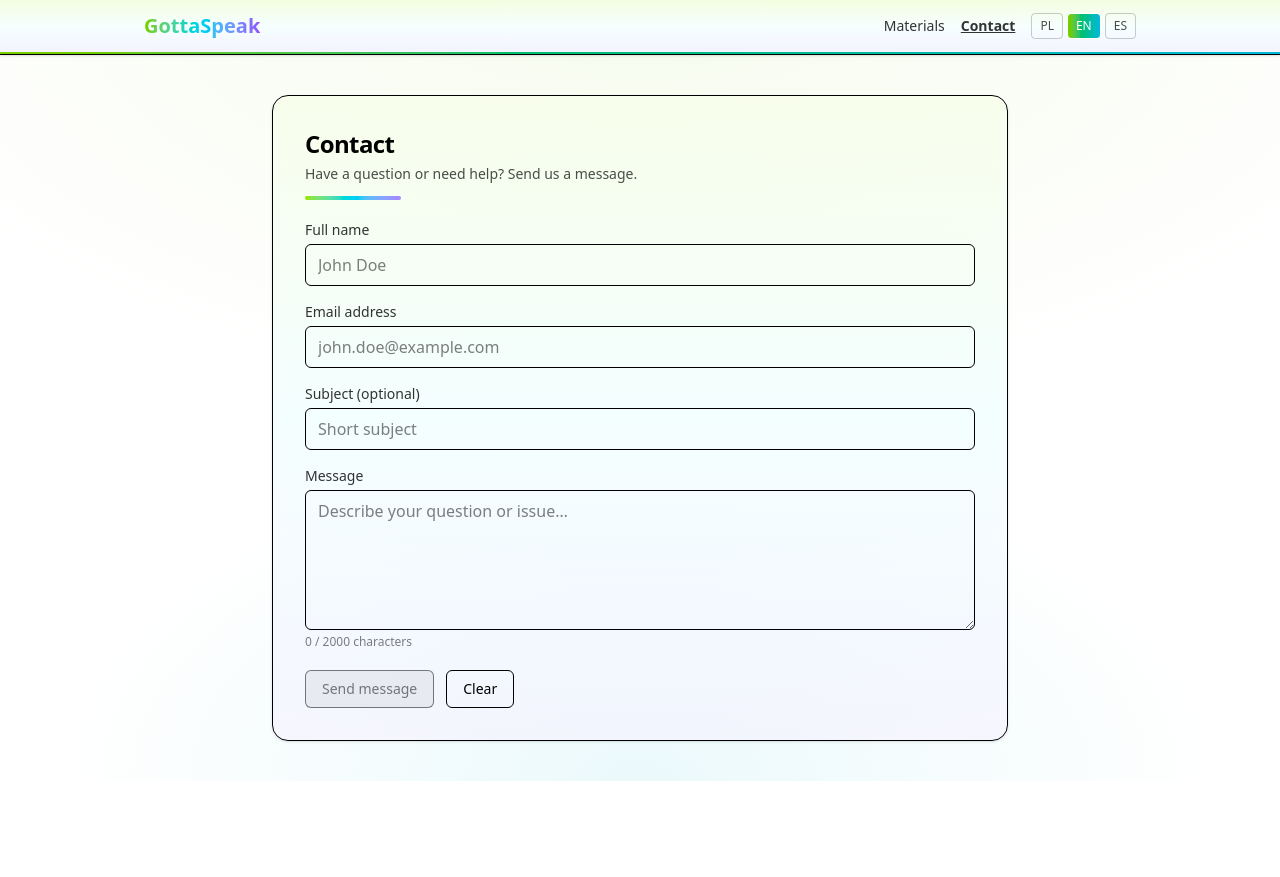
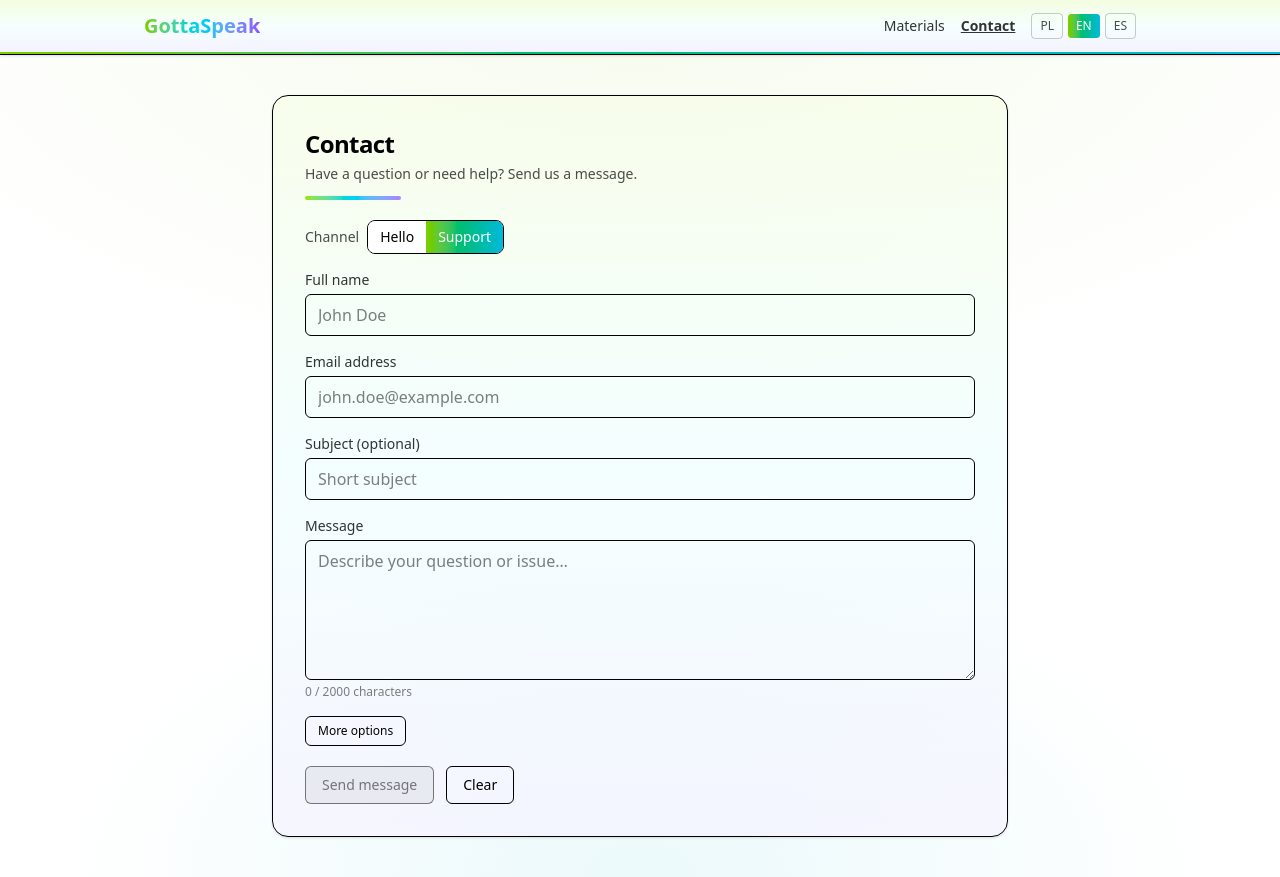
Before and after one commit to Ania58/gottaspeak-frontend, a React (Vite) app: page /contact in a window 1280 px wide. Before the commit the page ends 800 px from the top, so only its background shows below. Built offline with nearby package versions, Linux system fonts and the light colour scheme; no server answers.

Commit message:
feat(contact): use /support-mail/contact with channel selector (hello/support) + optional userId

```diff
--- a/src/i18next/translations.en.json
+++ b/src/i18next/translations.en.json
@@ -70,6 +70,10 @@
       "subject": "Short subject",
       "message": "Describe your question or issue…"
     },
+    "channel": { "label": "Channel", "hello": "Hello", "support": "Support" },
+    "advanced": { "show": "More options", "hide": "Fewer options" },
+    "userId": "User ID",
+    "optional": "optional",
     "errors": {
       "name": "Please enter your name.",
       "email": "Please enter a valid email address.",
--- a/src/i18next/translations.es.json
+++ b/src/i18next/translations.es.json
@@ -70,6 +70,10 @@
       "subject": "Asunto breve",
       "message": "Describe tu pregunta o problema…"
     },
+    "channel": { "label": "Canal", "hello": "Hello", "support": "Soporte" },
+    "advanced": { "show": "Más opciones", "hide": "Menos opciones" },
+    "userId": "ID de usuario",
+    "optional": "opcional",
     "errors": {
       "name": "Introduce tu nombre.",
       "email": "Introduce un correo válido.",
--- a/src/i18next/translations.pl.json
+++ b/src/i18next/translations.pl.json
@@ -71,6 +71,10 @@
       "subject": "Krótki temat",
       "message": "Opisz proszę swój problem lub pytanie…"
     },
+    "channel": { "label": "Kanał", "hello": "Hello", "support": "Support" },
+    "advanced": { "show": "Więcej opcji", "hide": "Mniej opcji" },
+    "userId": "ID użytkownika",
+    "optional": "opcjonalne",
     "errors": {
       "name": "Podaj imię i nazwisko.",
       "email": "Podaj poprawny adres e-mail.",
--- a/src/pages/contact/ContactPage.tsx
+++ b/src/pages/contact/ContactPage.tsx
@@ -5,11 +5,15 @@ const API_URL =
   (import.meta.env.VITE_API_URL as string | undefined)?.replace(/\/+$/, "") ||
   "http://localhost:4000";
 
+type Channel = "hello" | "support";
+
 type FormState = {
   name: string;
   email: string;
   subject: string;
   message: string;
+  channel: Channel;
+  userId?: string;
 };
 
 export default function ContactPage() {
@@ -20,8 +24,10 @@ export default function ContactPage() {
     email: "",
     subject: "",
     message: "",
+    channel: "support",
+    userId: "",
   });
-  const [touched, setTouched] = useState<Record<keyof FormState, boolean>>({
+  const [touched, setTouched] = useState<Record<keyof Omit<FormState, "channel" | "userId">, boolean>>({
     name: false,
     email: false,
     subject: false,
@@ -30,14 +36,15 @@ export default function ContactPage() {
   const [submitting, setSubmitting] = useState(false);
   const [error, setError] = useState("");
   const [ok, setOk] = useState(false);
+  const [advanced, setAdvanced] = useState(false);
 
   const emailOk = useMemo(
     () => /^[^\s@]+@[^\s@]+\.[^\s@]+$/.test(form.email.trim()),
     [form.email]
   );
 
-  const errors: Partial<Record<keyof FormState, string>> = useMemo(() => {
-    const e: Partial<Record<keyof FormState, string>> = {};
+  const errors: Partial<Record<keyof Omit<FormState, "channel" | "userId">, string>> = useMemo(() => {
+    const e: Partial<Record<keyof Omit<FormState, "channel" | "userId">, string>> = {};
     if (!form.name.trim()) e.name = t("contact.errors.name");
     if (!emailOk) e.email = t("contact.errors.email");
     if (!form.message.trim() || form.message.trim().length < 3)
@@ -61,11 +68,17 @@ export default function ContactPage() {
     const id = window.setTimeout(() => {
       localStorage.setItem(
         "contactDraft",
-        JSON.stringify({ name: form.name, email: form.email, subject: form.subject })
+        JSON.stringify({
+          name: form.name,
+          email: form.email,
+          subject: form.subject,
+          channel: form.channel,
+          userId: form.userId,
+        })
       );
     }, 250);
     return () => window.clearTimeout(id);
-  }, [form.name, form.email, form.subject]);
+  }, [form.name, form.email, form.subject, form.channel, form.userId]);
 
   async function onSubmit(e: React.FormEvent) {
     e.preventDefault();
@@ -76,7 +89,7 @@ export default function ContactPage() {
 
     setSubmitting(true);
     try {
-      const r = await fetch(`${API_URL}/contact`, {
+      const r = await fetch(`${API_URL}/support-mail/contact`, {
         method: "POST",
         headers: { "Content-Type": "application/json" },
         body: JSON.stringify({
@@ -84,6 +97,8 @@ export default function ContactPage() {
           email: form.email.trim(),
           message: form.message.trim().slice(0, 2000),
           subject: form.subject.trim() || undefined,
+          channel: form.channel,
+          userId: form.userId?.trim() || undefined,
         }),
       });
 
@@ -111,24 +126,30 @@ export default function ContactPage() {
             <div className="mt-3 h-1 w-24 rounded-full bg-gradient-to-r from-lime-400 via-cyan-400 to-violet-400" />
           </header>
 
-          {ok && (
-            <div
-              role="status"
-              aria-live="polite"
-              className="mb-4 animate-[fadeSlide_.2s_ease-out] rounded-lg border border-emerald-200 bg-emerald-50 px-4 py-3 text-sm text-emerald-800"
-            >
-              {t("contact.success")}
+          <div className="mb-4 flex flex-wrap items-center gap-2">
+            <span className="text-sm text-black/70">{t("contact.channel.label")}</span>
+            <div className="inline-flex overflow-hidden rounded-lg border">
+              {(["hello", "support"] as Channel[]).map((c) => {
+                const active = form.channel === c;
+                return (
+                  <button
+                    key={c}
+                    type="button"
+                    onClick={() => setForm((f) => ({ ...f, channel: c }))}
+                    className={
+                      "cursor-pointer px-3 py-1.5 text-sm transition " +
+                      (active
+                        ? "text-white bg-gradient-to-r from-lime-500 via-emerald-500 to-cyan-500"
+                        : "bg-white hover:bg-black/5")
+                    }
+                    aria-pressed={active}
+                  >
+                    {t(`contact.channel.${c}`)}
+                  </button>
+                );
+              })}
             </div>
-          )}
-          {error && (
-            <div
-              role="alert"
-              className="mb-4 animate-[fadeSlide_.2s_ease-out] rounded-lg border border-red-300 bg-red-50 px-4 py-3 text-sm text-red-800"
-            >
-              {t("contact.error")}<span className="sr-only">: </span>
-              <span className="break-all">{error}</span>
-            </div>
-          )}
+          </div>
 
           <form onSubmit={onSubmit} className="grid gap-4">
             <div className="grid gap-1">
@@ -213,6 +234,32 @@ export default function ContactPage() {
               )}
             </div>
 
+            <div className="flex items-center justify-between">
+              <button
+                type="button"
+                onClick={() => setAdvanced((v) => !v)}
+                className="cursor-pointer rounded-md border px-3 py-1.5 text-xs transition hover:bg-black/5 active:scale-[0.98]"
+                aria-expanded={advanced}
+              >
+                {advanced ? t("contact.advanced.hide") : t("contact.advanced.show")}
+              </button>
+            </div>
+
+            {advanced && (
+              <div className="origin-top animate-[fadeSlide_.18s_ease-out] grid gap-1">
+                <label htmlFor="cUserId" className="text-sm text-black/80">
+                  {t("contact.userId")} <span className="text-black/50">({t("contact.optional")})</span>
+                </label>
+                <input
+                  id="cUserId"
+                  className="rounded-md border px-3 py-2 outline-none transition focus-visible:ring-2 focus-visible:ring-cyan-300"
+                  value={form.userId || ""}
+                  onChange={(e) => setForm((f) => ({ ...f, userId: e.target.value }))}
+                  placeholder="user_abc123"
+                />
+              </div>
+            )}
+
             <div className="mt-1 flex flex-wrap items-center gap-3">
               <button
                 type="submit"
@@ -237,7 +284,7 @@ export default function ContactPage() {
               <button
                 type="button"
                 onClick={() => {
-                  setForm({ name: "", email: "", subject: "", message: "" });
+                  setForm({ name: "", email: "", subject: "", message: "", channel: "support", userId: "" });
                   setTouched({ name: false, email: false, subject: false, message: false });
                   setOk(false);
                   setError("");
@@ -248,6 +295,25 @@ export default function ContactPage() {
               </button>
             </div>
           </form>
+
+          {ok && (
+            <div
+              role="status"
+              aria-live="polite"
+              className="mt-4 animate-[fadeSlide_.2s_ease-out] rounded-lg border border-emerald-200 bg-emerald-50 px-4 py-3 text-sm text-emerald-800"
+            >
+              {t("contact.success")}
+            </div>
+          )}
+          {error && (
+            <div
+              role="alert"
+              className="mt-4 animate-[fadeSlide_.2s_ease-out] rounded-lg border border-red-300 bg-red-50 px-4 py-3 text-sm text-red-800"
+            >
+              {t("contact.error")}<span className="sr-only">: </span>
+              <span className="break-all">{error}</span>
+            </div>
+          )}
         </div>
       </div>
 
```
